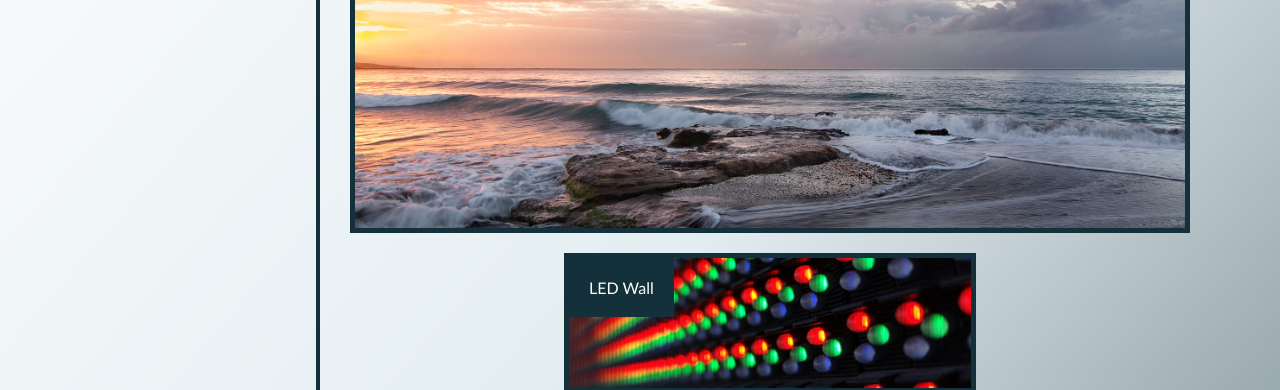
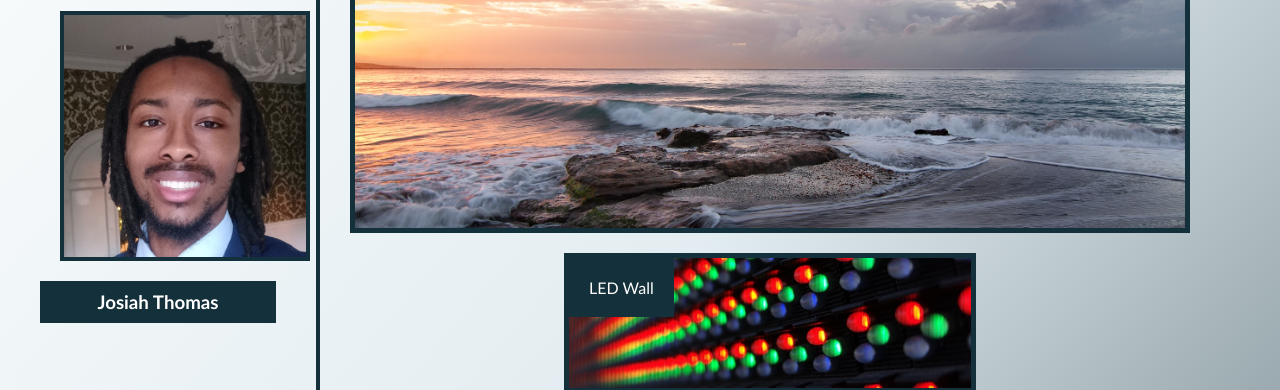
Before and after one commit to solomonkrow/portfolio, a plain HTML site: page index.html in a window 1280 px wide. Shown: the part 422-812 px from the top of the page. Drawn offline with Linux system fonts and the light colour scheme; files whose address does not match are found by name.

Commit message:
updated README

```diff
--- a/assets/styles/styles.css
+++ b/assets/styles/styles.css
@@ -178,7 +178,13 @@ main h2,
   font-family: var(--font);
   color: var(--borderColor);
 }
-
+h3 {
+    font-family: var(--font);
+    text-align: center;
+    background-color: var(--borderColor);
+    padding: 10px;
+    color: WHITE;
+}
 .container {
   position: relative;
   display: flex;
@@ -220,16 +226,14 @@ main h2,
   background-position: center;
 }
 
-/* #profilePic {
+ #profilePic {
     background-image: url(/assets/images/face.jpg);
     background-size: cover;
-    height: 100px;
-    width: 100px;
-    position: absolute ;
-    top: 7%;
-    left: 30%;
-    transform: translate(-50%, -50%);
-} */
+    height: 250px;
+    width: 250px;
+    border: 4px solid var(--borderColor);
+    margin: 20px;
+}
 
 
 .cardText {
--- a/index.html
+++ b/index.html
@@ -4,13 +4,13 @@
     <meta charset="UTF-8" />
     <meta name="viewport" content="width=device-width, initial-scale=1.0" />
     <title>Josiah Thomas' Portfolio</title>
-    <link rel="" href="/assets/styles/normalize.css" />
+
     <link rel="stylesheet" href="/assets/styles/styles.css" />
   </head>
   <body>
     <header>
       <h1>Josiah Thomas</h1>
-      <figure id="profilePic"></figure>
+
       <nav>
         <ul>
           <li><a href="#about-me">About Me</a></li>
@@ -48,6 +48,10 @@
       <section class="work" id="work">
         <aside>
           <h2>Work</h2>
+          <div id="profile">
+            <figure id="profilePic"></figure>
+            <h3>Josiah Thomas</h3>
+          </div>
         </aside>
 
         <article class="container">
```
Also changed, not shown: 1 other file.
